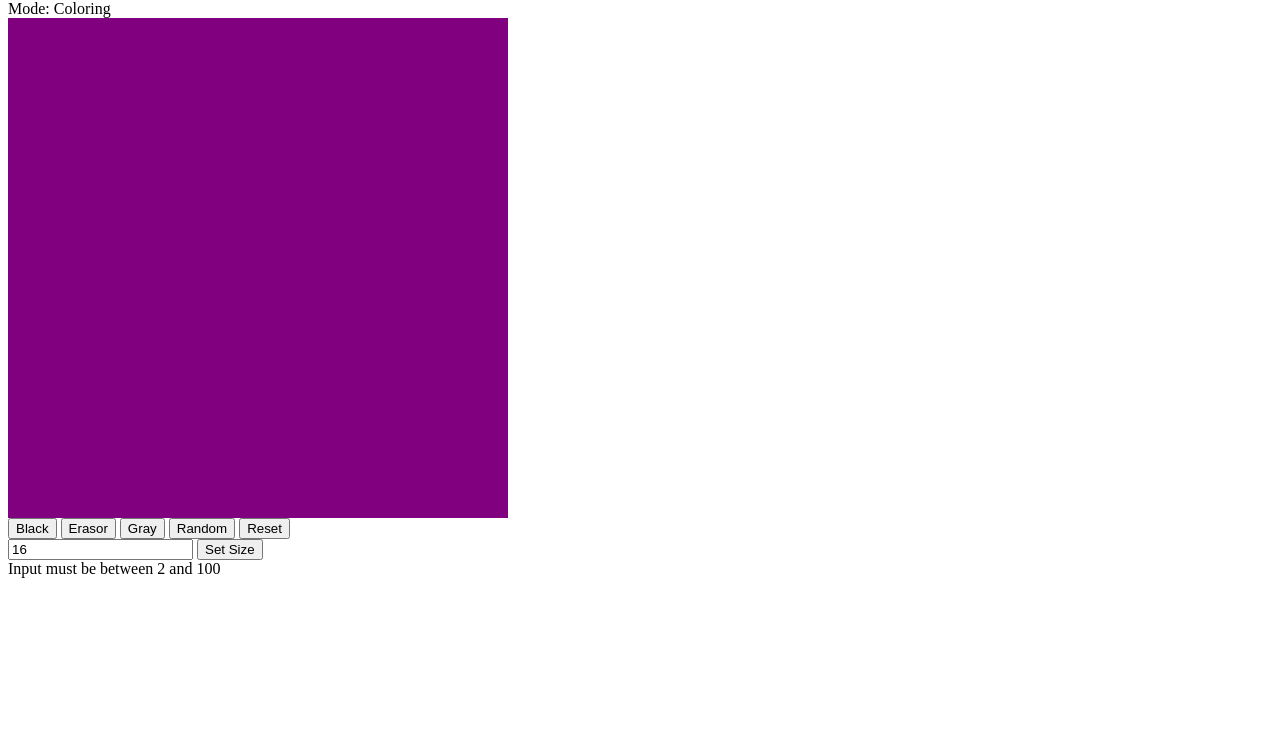
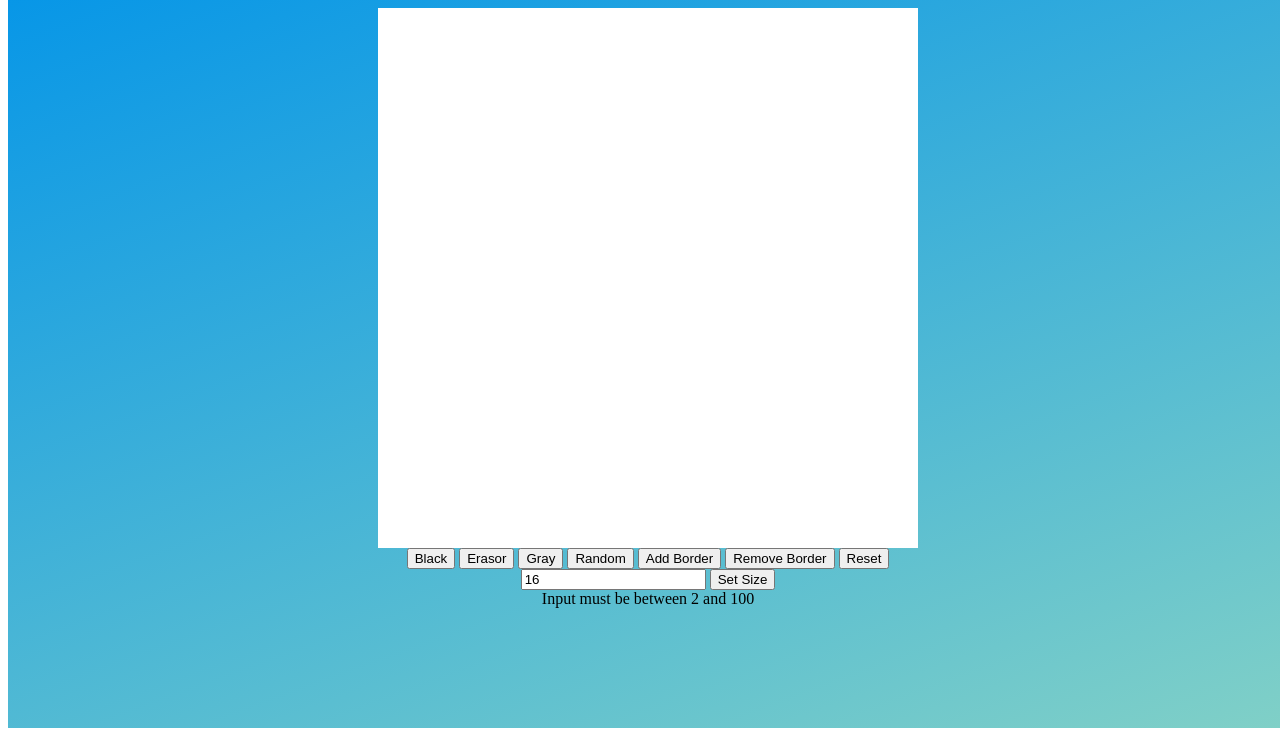
Before and after one commit to NathanDeans/Etch-a-Sketch, a plain HTML site: page index.html in a window 1280 px wide. Shown: the part 80-816 px from the top of the page. Drawn offline with Linux system fonts and the light colour scheme.

Commit message:
add styling, add border button

```diff
--- a/grid.js
+++ b/grid.js
@@ -1,15 +1,69 @@
+let color = "black";
 
 
+
+function populateBoard(size) {
 let board = document.querySelector(".board")
-board.style.gridTemplateColumns ="repeat(16 , 1fr)"
-board.style.gridTemplateRows ="repeat(16, 1fr)"
+let squares = board.querySelectorAll("div")
+squares.forEach((div) => div.remove());
+board.style.gridTemplateColumns =`repeat(${size} , 1fr)`
+board.style.gridTemplateRows =`repeat(${size}, 1fr)`
+
+let amount = size * size;
+for(let i =0; i <amount; i++) {
+    let square =document.createElement("div")
+    square.addEventListener("mouseover", colorSquare)
+    square.style.backgroundColor ="white"
+    board.insertAdjacentElement("beforeend", square)
+ }
+}
+
+populateBoard(16)
+
+function changeSize(input) {
+    if(input >= 2 && input <= 100) {
+    populateBoard(input)
+    }
+    else {
+    console.log("too many squares")
+    }
+}
 
 
-for(let i =0; i <256; i++) {
-    let square =document.createElement("div")
-    square.addEventListener("mouseover", () => {
-        square.style.backgroundColor = "black";
-    })
-    square.style.backgroundColor ="purple"
-    board.insertAdjacentElement("beforeend", square)
+
+function colorSquare() {
+    if(color === "random"){
+        this.style.backgroundColor = `hsl(${Math.random() * 360}, 100%, 50%)`;
+    } else {
+        this.style.backgroundColor = color;
+    }
 }
+
+
+
+function changeColor(choice) {
+    color = choice;
+}
+
+function resetBoard() {
+    let board = document.querySelector(".board")
+    let squares = board.querySelectorAll("div")
+    squares.forEach((div) => div.style.backgroundColor = "white");
+}
+
+
+function addBorder() {
+    let board = document.querySelector(".board")
+    let squares = board.querySelectorAll("div")
+    squares.forEach( div => {
+        div.style.border = 'thin solid lightblue';
+    });
+}
+
+function removeBorder() {
+    let board = document.querySelector(".board")
+    let squares = board.querySelectorAll("div")
+    squares.forEach( div => {
+        div.style.border = 'none';
+    });
+}
--- a/index.html
+++ b/index.html
@@ -10,22 +10,26 @@
 <body>
     <div class="flex-container">
         <div class="title"><h1>Etch-A-Sketchin</h1></div>
-        <div class="mode">Mode: Coloring</div>
+
         <div class="content">
             <div class="board"></div>
                 <div class="buttons">
-                <button class="blackButton" > Black</button>
-                <button class="erasorButton">Erasor</button>
-                <button class="grayButton" >Gray</button>
-                <button class="random">Random</button>
+                <button onclick="changeColor('black')" class="blackButton" > Black</button>
+                <button onclick="changeColor('white')" class="erasorButton">Erasor</button>
+                <button onclick="changeColor('Gray')" class="grayButton" >Gray</button>
+                <button onclick="changeColor('random')" class="random">Random</button>
+                <button onclick="addBorder()" class="borders">Add Border</button>
+                <button onclick="removeBorder()" class="borders">Remove Border</button>
                 <button onclick="resetBoard()">Reset</button>
                 </div>
                 <div>
-                    <input type ="text"
+                    <input
+                    type ="text"
                     placeholder="Size of Board"
                     value="16"
+                    onchange="changeSize(this.value)"
                     />
-                    <button>Set Size</button>
+                    <button class="sizing">Set Size</button>
                 </div>
         <div class="error">Input must be between 2 and 100</div>
         </div>
--- a/styles.css
+++ b/styles.css
@@ -1,5 +1,41 @@
+.flex-container {
+    height: 100vh;
+    width: 100vw;
+    display: flex;
+    flex-direction: column;
+    align-items: center;
+    align-self: center;
+    background-color: #0093E9;
+    background-image: linear-gradient(160deg, #0093E9 0%, #80D0C7 100%);
+}
+
+
+
 .board {
-    width: 500px;
-    height: 500px;
+    width: 90%;
+    height: 90%;
     display: grid;
+
 }
+
+
+.title {
+    display: flex;
+    justify-content: center;
+}
+
+.content {
+    display: flex;
+    flex-direction: column;
+    align-items: center;
+    min-width: 300px;
+  min-height: 300px;
+  width: 60vw;
+  height: 60vw;
+  max-width: 600px;
+  max-height: 600px;
+}
+
+.input {
+    width: 50px;
+}
```
